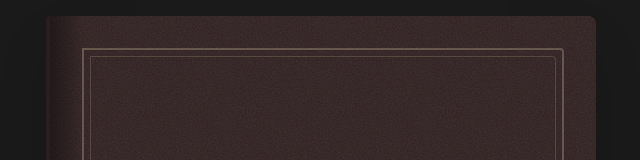
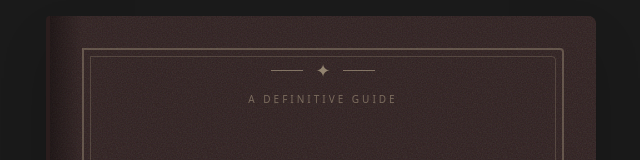
Before and after one commit to ShudarsanRegmi/VikasHandbook, a React (Vite) app: page / in a window 1280 px wide. Shown: the top 160 px of the page, without its empty margins (319-959 px from the left). Built offline with nearby package versions, Linux system fonts and the light colour scheme; a web font is replaced by a local one.

Commit message:
Updated leather cover

```diff
--- a/App.tsx
+++ b/App.tsx
@@ -188,6 +188,16 @@ const App: React.FC = () => {
             <div className="absolute inset-8 border-2 border-[#cfc09f] opacity-30 rounded-r-sm" />
             <div className="absolute inset-10 border border-[#cfc09f] opacity-20 rounded-r-sm" />
 
+            {/* Top Decorative Ornament */}
+            <div className="absolute top-10 left-0 right-0 flex flex-col items-center">
+               <div className="flex items-center gap-3">
+                  <div className="w-8 h-px bg-[#cfc09f] opacity-50" />
+                  <span className="text-[#cfc09f] opacity-60 text-lg">✦</span>
+                  <div className="w-8 h-px bg-[#cfc09f] opacity-50" />
+               </div>
+               <p className="mt-2 text-[10px] tracking-[0.3em] uppercase text-[#a89880] opacity-60">A Definitive Guide</p>
+            </div>
+
             {/* Title */}
             <div className="absolute inset-0 flex flex-col items-center justify-center text-center p-8">
                {/* Circular Portrait Image */}
```
